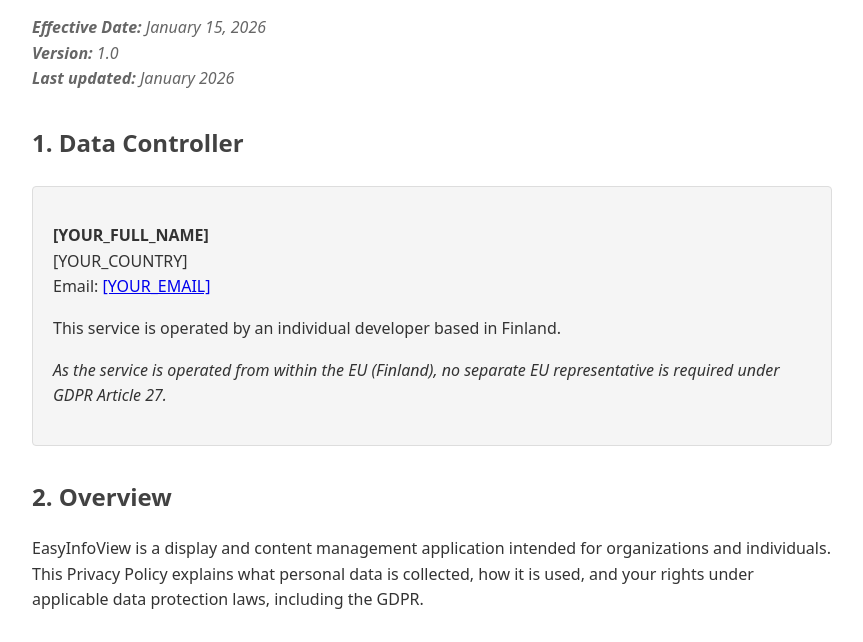
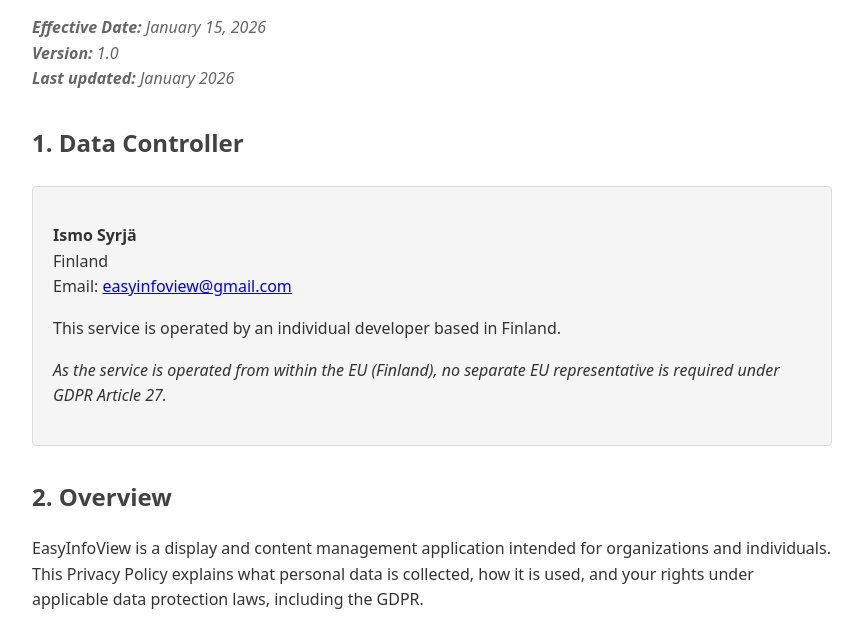
Before and after one commit to ismosy/easyinfoview-site, a plain HTML site: page privacy_policy.html in a window 1280 px wide. Shown: the part 138-780 px from the top of the page, without its empty margins (208-1071 px from the left). Drawn offline with Linux system fonts and the light colour scheme.

Commit message:
Revise privacy policy with updated contact information
Updated the privacy policy with developer information and contact details.

```diff
--- a/privacy_policy.html
+++ b/privacy_policy.html
@@ -51,9 +51,9 @@
 <h2>1. Data Controller</h2>
 <div class="box">
   <p>
-    <strong>[YOUR_FULL_NAME]</strong><br>
-    [YOUR_COUNTRY]<br>
-    Email: <a href="mailto:[YOUR_EMAIL]">[YOUR_EMAIL]</a>
+    <strong>Ismo Syrjä</strong><br>
+    Finland<br>
+    Email: <a href="mailto:easyinfoview@gmail.com">easyinfoview@gmail.com</a>
   </p>
   <p>
     This service is operated by an individual developer based in Finland.
@@ -155,7 +155,7 @@
 
 <p>
   Where processing is based on consent, you have the right to withdraw that
-  consent at any time by contacting us at [YOUR_EMAIL]. Withdrawal of consent
+  consent at any time by contacting us at easyinfoview@gmail.com. Withdrawal of consent
   does not affect the lawfulness of processing based on consent before its withdrawal.
 </p>
 
@@ -199,9 +199,9 @@
 <div class="box">
   <p>
     <strong>Data Protection Contact:</strong><br>
-    [YOUR_FULL_NAME]<br>
-    [YOUR_COUNTRY]<br>
-    Email: <a href="mailto:[YOUR_EMAIL]">[YOUR_EMAIL]</a>
+    Ismo Syrjä<br>
+    Finland<br>
+    Email: <a href="mailto:easyinfoview@gmail.com">easyinfoview@gmail.com</a>
   </p>
   <p style="margin-top: 1rem; font-size: 0.9em; color: #666;">
     For privacy-related inquiries, data access requests, or to exercise your rights,
@@ -214,7 +214,7 @@
 <footer style="text-align: center; color: #999; font-size: 0.85em; padding: 1rem 0;">
   <p>
     © 2026 EasyInfoView. All rights reserved.<br>
-    For customer support and general inquiries: <a href="mailto:[YOUR_EMAIL]" style="color: #1976D2;">[YOUR_EMAIL]</a>
+    For customer support and general inquiries: <a href="mailto:easyinfoview@gmail.com" style="color: #1976D2;">easyinfoview@gmail.com</a>
   </p>
 </footer>
 
```
